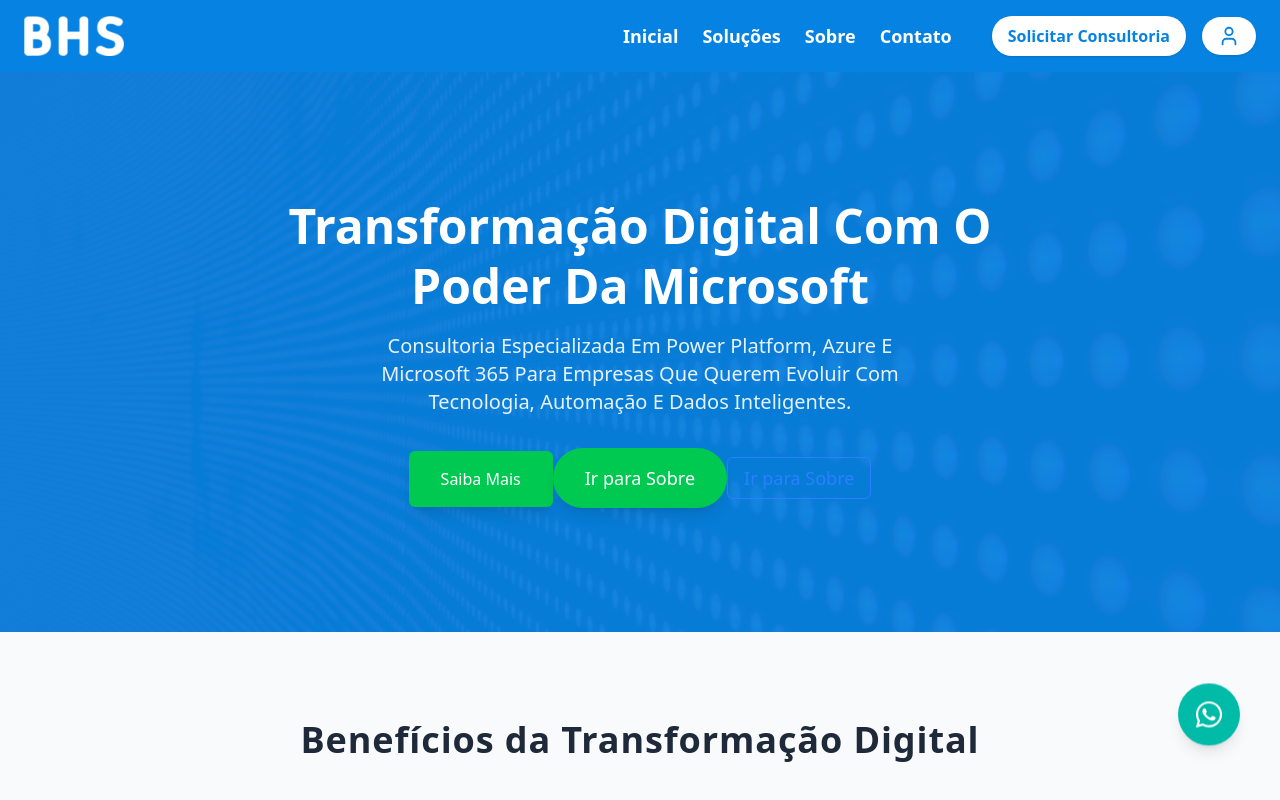
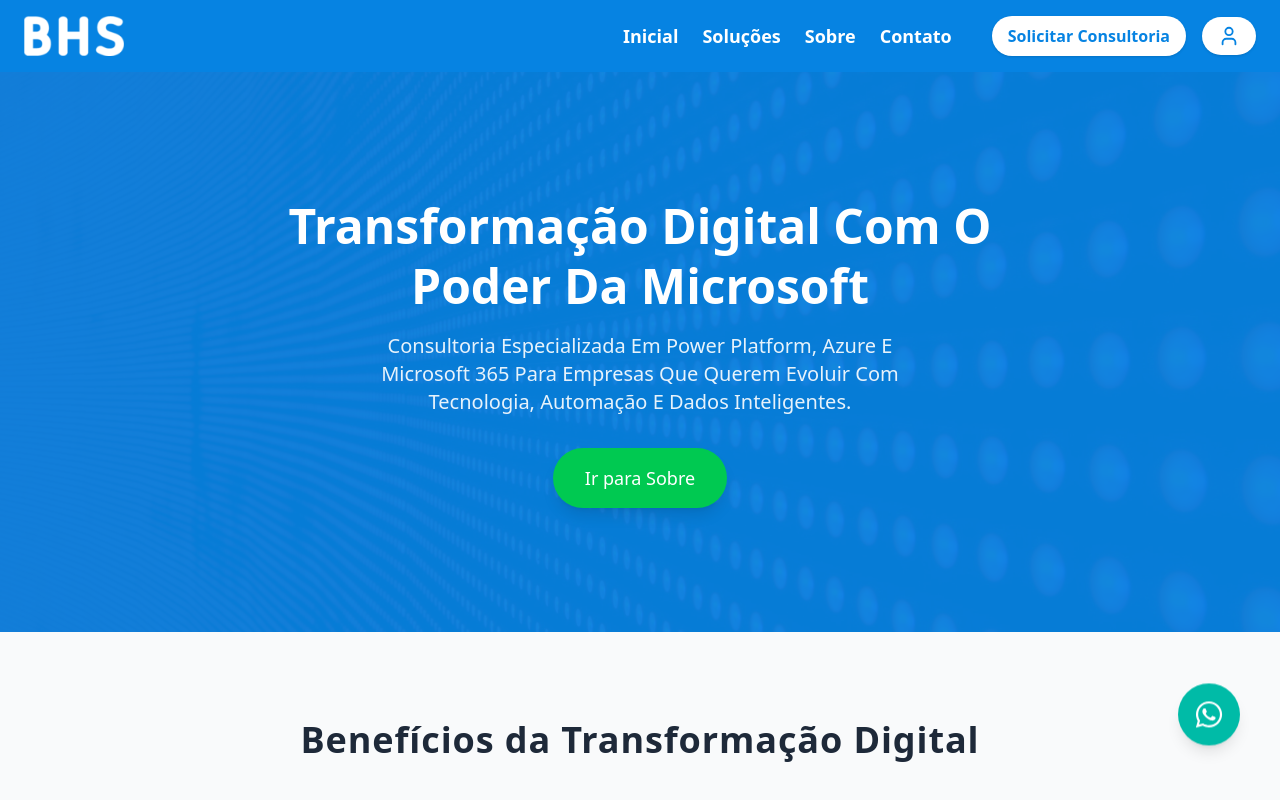
Before and after one commit to reginaldogomes/bhs-site-app, a Next.js app: page / in a window 1280 px wide. Shown: the top 800 px of the page. Built offline with nearby package versions, Linux system fonts and the light colour scheme.

Commit message:
fix: correct LinkedIn social media link check and streamline Hero component button usage

```diff
--- a/src/app/contact/page.tsx
+++ b/src/app/contact/page.tsx
@@ -84,7 +84,7 @@
 
             {/* LinkedIn Padrão (caso não haja no array) */}
             {contactInfo.socialMedia.findIndex(
-              (s) => s.name?.toLowerCase() === "linkedin"
+              (s) => s.name?.toLowerCase() === "linkedin",
             ) === -1 && (
               <a
                 href={LINKEDIN_LINK}
--- a/src/components/Hero.tsx
+++ b/src/components/Hero.tsx
@@ -33,13 +33,7 @@
         <p className="mt-4 text-lg md:text-xl capitalize text-white/90 w-8/12 mx-auto">
           {heroData.description}
         </p>
-        <Link href={heroData.button.href} className={heroData.button.styles}>
-          {heroData.button.text}
-        </Link>
         <LinkButton href="/about" variant="default">
-          Ir para Sobre
-        </LinkButton>
-        <LinkButton href="/about" variant="outline">
           Ir para Sobre
         </LinkButton>
       </div>
```
